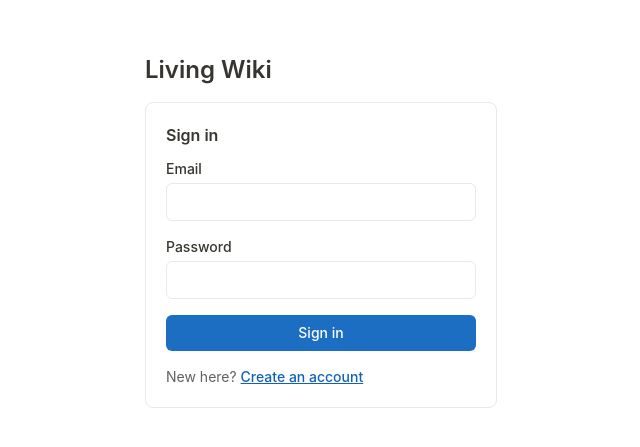
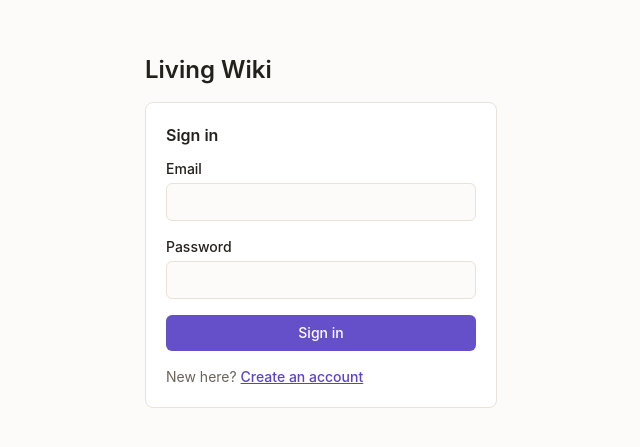
Before and after one commit to Shinox-lab/Kinote, a React (Vite) app in the folder apps/web/: page /sign-in in a window 1280 px wide. Shown: the part 169-616 px from the top of the page, without its empty margins (319-959 px from the left). Built offline with nearby package versions, Linux system fonts and the light colour scheme.

Commit message:
feat(web): warm paper palette and night tokens

```diff
--- a/apps/web/src/index.css
+++ b/apps/web/src/index.css
@@ -10,27 +10,51 @@
  */
 :root {
   color-scheme: light;
-  --page: #ffffff;
-  --sidebar: #f7f7f5;
+  --page: #fcfbf9;
+  --sidebar: #f5f2ed;
   --surface: #ffffff;
-  --line: #e9e9e7;
-  --fg: #37352f;
-  --muted: #625f5c;
-  --hover: #efefed;
-  --active: #e8e8e5;
-  --accent: #1b6ec2;
+  --line: #e8e2d9;
+  --fg: #24211d;
+  --muted: #6b645b;
+  --faint: #8d857b;
+  --hover: #f2eee7;
+  --active: #ece7df;
+  --accent: #6550c9;
   --accent-fg: #ffffff;
-  --accent-text: #0f62b5;
-  --danger: #c4291f;
-  --danger-bg: rgba(196, 41, 31, 0.08);
-  --success: #1f7a3d;
-  --success-bg: rgba(31, 122, 61, 0.1);
+  --accent-text: #5b43c7;
+  --accent-soft: #ece6fa;
+  --danger: #9c3a30;
+  --danger-bg: #f9eae7;
+  --success: #2b7355;
+  --success-bg: #f3f8f5;
+  --ok-bg: #f3f8f5;
+  --ok-line: #dfe9e3;
+  --ok-text: #3c6350;
+  --ok-dot: #2f7d5d;
+  --warn-bg: #fbf3e6;
+  --warn-line: #f0e2c8;
+  --warn-text: #7a531f;
+  --warn-dot: #b5813b;
+  --review-bg: #efeafb;
+  --review-line: #ddd3f7;
+  --review-text: #5b43c7;
+  --review-dot: #6550c9;
+  --bad-bg: #f9eae7;
+  --bad-line: #f0d6d1;
+  --bad-text: #97382f;
+  --bad-dot: #b4443a;
+  --diff-changed-bg: #f8f5fe;
+  --diff-changed-line: #b9aee6;
+  --diff-added-bg: #f3f8f5;
+  --diff-added-line: #79ad92;
+  --diff-removed-bg: #fbf1ef;
+  --diff-removed-line: #c98279;
   --dot-failed: #d1332a;
   --dot-review: #b86e00;
   --dot-editing: #7b4fe0;
-  --selection: rgba(35, 131, 226, 0.22);
+  --selection: rgba(101, 80, 201, 0.22);
   --overlay: rgba(15, 15, 15, 0.4);
-  --shadow: 0 1px 2px rgba(15, 15, 15, 0.06), 0 4px 14px rgba(15, 15, 15, 0.08);
+  --shadow: 0 8px 24px rgba(60, 48, 30, 0.12), 0 1px 3px rgba(60, 48, 30, 0.06);
   --author-0: #6d4ae0;
   --author-1: #b86e00;
   --author-2: #0e7c86;
@@ -39,39 +63,63 @@
   --author-5: #2f7d32;
   --author-6: #c2540a;
   --author-7: #5b6b7b;
-  --author-0-tint: rgba(109, 74, 224, 0.12);
+  --author-0-tint: rgba(109, 74, 224, 0.1);
   --author-1-tint: rgba(184, 110, 0, 0.13);
-  --author-2-tint: rgba(14, 124, 134, 0.12);
-  --author-3-tint: rgba(194, 51, 106, 0.11);
-  --author-4-tint: rgba(27, 110, 194, 0.12);
-  --author-5-tint: rgba(47, 125, 50, 0.12);
-  --author-6-tint: rgba(194, 84, 10, 0.12);
-  --author-7-tint: rgba(91, 107, 123, 0.14);
+  --author-2-tint: rgba(14, 124, 134, 0.11);
+  --author-3-tint: rgba(194, 51, 106, 0.1);
+  --author-4-tint: rgba(27, 110, 194, 0.11);
+  --author-5-tint: rgba(47, 125, 50, 0.11);
+  --author-6-tint: rgba(194, 84, 10, 0.11);
+  --author-7-tint: rgba(91, 107, 123, 0.12);
 }
 
 [data-theme='dark'] {
   color-scheme: dark;
-  --page: #191919;
-  --sidebar: #202020;
-  --surface: #202020;
-  --line: #2f2f2f;
-  --fg: #e6e6e4;
-  --muted: #a8a7a3;
-  --hover: #2a2a2a;
-  --active: #343434;
-  --accent: #2b6cb8;
-  --accent-fg: #ffffff;
-  --accent-text: #6aa9ee;
-  --danger: #ff7b72;
-  --danger-bg: rgba(255, 123, 114, 0.12);
-  --success: #6fcf75;
-  --success-bg: rgba(111, 207, 117, 0.12);
+  --page: #1a1713;
+  --sidebar: #141210;
+  --surface: #221e19;
+  --line: #302a23;
+  --fg: #ece6dd;
+  --muted: #a79c8e;
+  --faint: #7c7266;
+  --hover: #241f1a;
+  --active: #2b251f;
+  --accent: #a08cff;
+  --accent-fg: #1a1713;
+  --accent-text: #c8b9ff;
+  --accent-soft: #2c2542;
+  --danger: #e58a80;
+  --danger-bg: #301f1c;
+  --success: #6cc39b;
+  --success-bg: #1c2a23;
+  --ok-bg: #1c2a23;
+  --ok-line: #2c4438;
+  --ok-text: #8fd3b1;
+  --ok-dot: #6cc39b;
+  --warn-bg: #2e2619;
+  --warn-line: #4a3b22;
+  --warn-text: #e0b378;
+  --warn-dot: #e0ab6a;
+  --review-bg: #2c2542;
+  --review-line: #443a63;
+  --review-text: #c8b9ff;
+  --review-dot: #a08cff;
+  --bad-bg: #301f1c;
+  --bad-line: #4a2e29;
+  --bad-text: #f0a49b;
+  --bad-dot: #e58a80;
+  --diff-changed-bg: #241f36;
+  --diff-changed-line: #8b76e8;
+  --diff-added-bg: #1b2721;
+  --diff-added-line: #4f8f74;
+  --diff-removed-bg: #2b1e1b;
+  --diff-removed-line: #a9635c;
   --dot-failed: #ff6b61;
   --dot-review: #e5a23c;
   --dot-editing: #a58bff;
-  --selection: rgba(82, 156, 202, 0.35);
+  --selection: rgba(160, 140, 255, 0.28);
   --overlay: rgba(0, 0, 0, 0.6);
-  --shadow: 0 1px 2px rgba(0, 0, 0, 0.4), 0 4px 14px rgba(0, 0, 0, 0.45);
+  --shadow: 0 10px 30px rgba(0, 0, 0, 0.55);
   --author-0: #a58bff;
   --author-1: #e5a23c;
   --author-2: #4fc3cd;
@@ -103,6 +151,30 @@
   --color-accent: var(--accent);
   --color-accent-fg: var(--accent-fg);
   --color-accent-text: var(--accent-text);
+  --color-accent-soft: var(--accent-soft);
+  --color-faint: var(--faint);
+  --color-ok-bg: var(--ok-bg);
+  --color-ok-line: var(--ok-line);
+  --color-ok-text: var(--ok-text);
+  --color-ok-dot: var(--ok-dot);
+  --color-warn-bg: var(--warn-bg);
+  --color-warn-line: var(--warn-line);
+  --color-warn-text: var(--warn-text);
+  --color-warn-dot: var(--warn-dot);
+  --color-review-bg: var(--review-bg);
+  --color-review-line: var(--review-line);
+  --color-review-text: var(--review-text);
+  --color-review-dot: var(--review-dot);
+  --color-bad-bg: var(--bad-bg);
+  --color-bad-line: var(--bad-line);
+  --color-bad-text: var(--bad-text);
+  --color-bad-dot: var(--bad-dot);
+  --color-diff-changed: var(--diff-changed-bg);
+  --color-diff-changed-line: var(--diff-changed-line);
+  --color-diff-added: var(--diff-added-bg);
+  --color-diff-added-line: var(--diff-added-line);
+  --color-diff-removed: var(--diff-removed-bg);
+  --color-diff-removed-line: var(--diff-removed-line);
   --color-danger: var(--danger);
   --color-danger-bg: var(--danger-bg);
   --color-success: var(--success);
```
Also changed, not shown: 1 other file (tests, documents, lock files or other folders).
